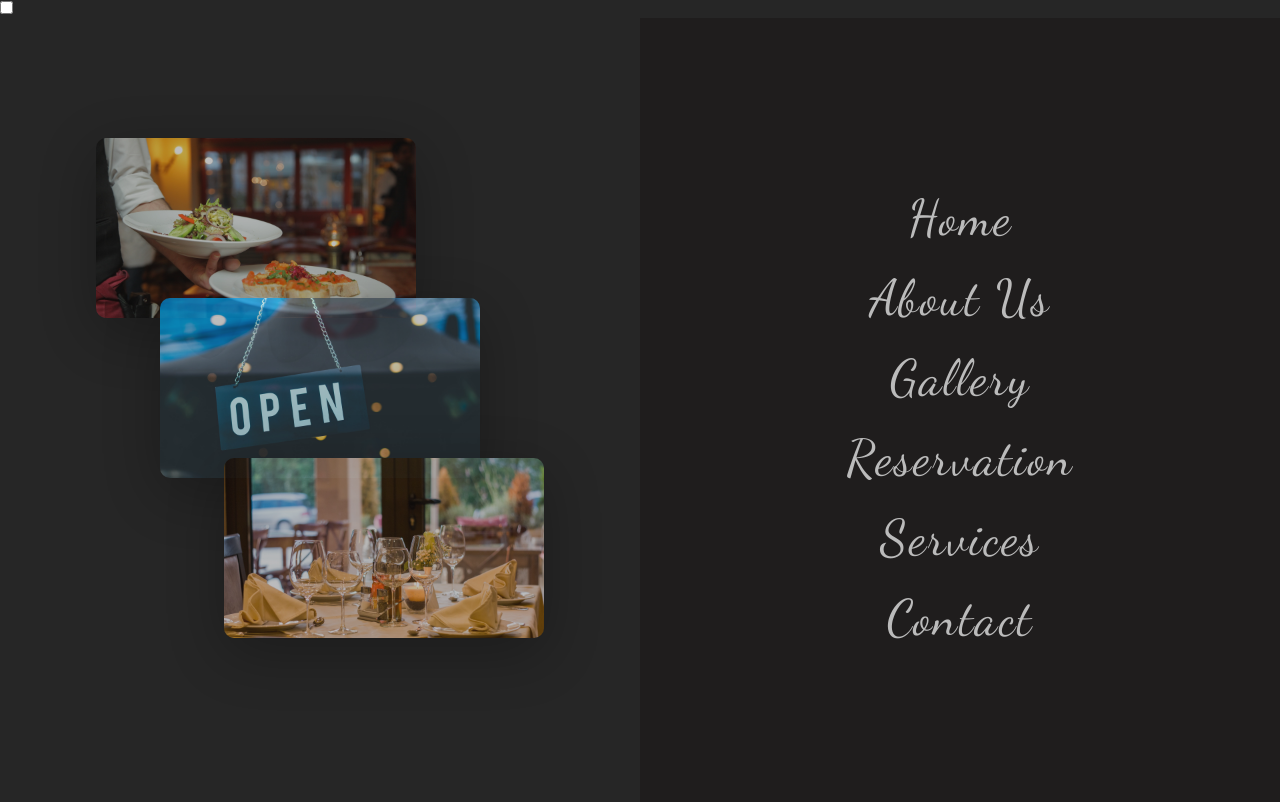
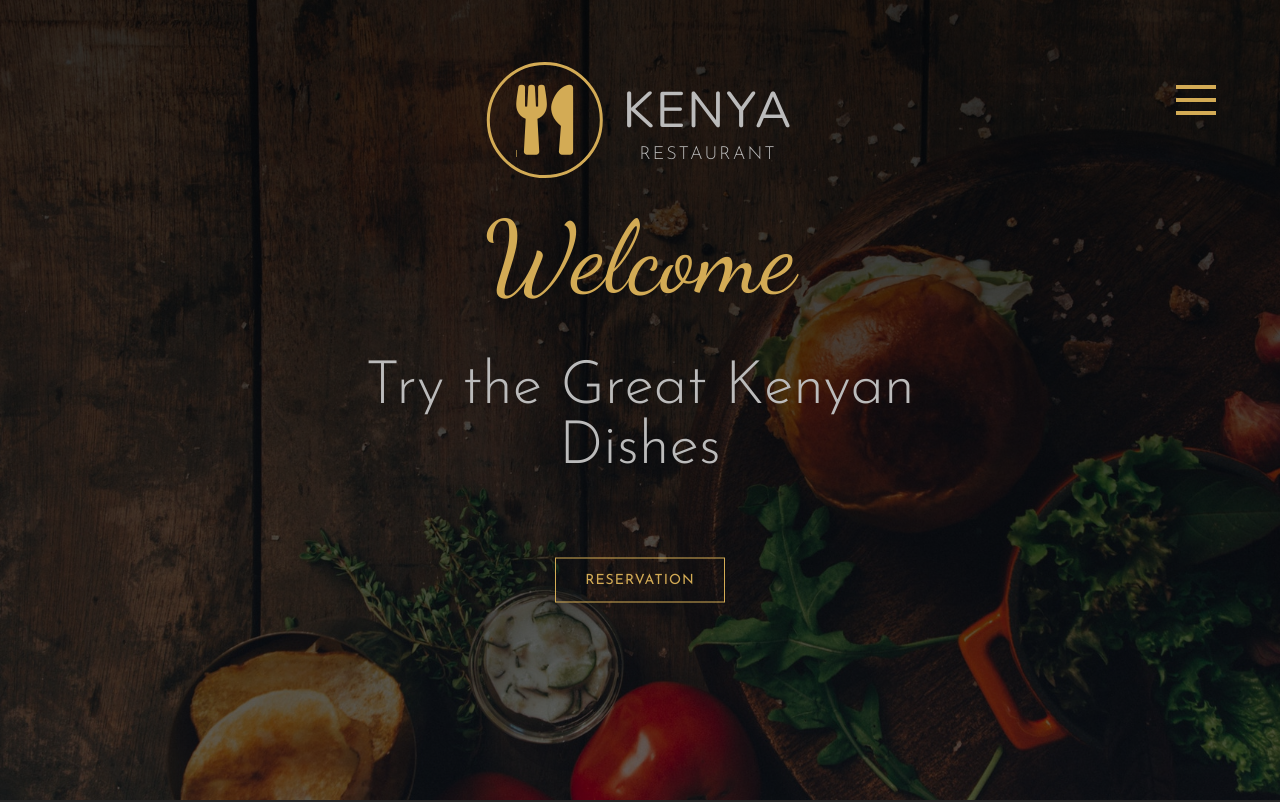
Before and after one commit to briancollins081/SASS-Projects-css-advanced, a website: page section_2_restaurant_project/index.html in a window 1280 px wide. Shown: the top 802 px of the page. Drawn offline with nearby package versions, Linux system fonts and the light colour scheme.

Commit message:
Finished restaurant site

```diff
--- a/section_2_restaurant_project/index.html
+++ b/section_2_restaurant_project/index.html
@@ -15,8 +15,8 @@
 
 <body>
     <nav class="navbar">
-        <input type="checkbox" name="check" id="check" class="checkbox" />
-        <div class="hambuger-menu">
+        <input type="checkbox" name="check" id="check" class="checkbox" hidden />
+        <div class="hamburger-menu">
             <label for="check" class="menu">
                 <div class="menu-line menu-line-1"></div>
                 <div class="menu-line menu-line-2"></div>
--- a/section_2_restaurant_project/scss/_components.scss
+++ b/section_2_restaurant_project/scss/_components.scss
@@ -1,3 +1,26 @@
+.hamburger-menu {
+  width: 40px;
+  height: 40px;
+  position: fixed;
+  right: 5%;
+  top: 10%;
+  z-index: 300;
+  .menu {
+    @extend %fullSpace;
+    display: flex;
+    flex-direction: column;
+    justify-content: space-around;
+    cursor: pointer;
+    transition: transform 0.5s;
+    &-line {
+      width: 100%;
+      height: 4px;
+      background-color: $color-primary;
+      transform-origin: right;
+      transition: all .5s .5s;
+    }
+  }
+}
 .logo {
   font-size: 70px;
   color: $color-primary;
--- a/section_2_restaurant_project/scss/_layouts.scss
+++ b/section_2_restaurant_project/scss/_layouts.scss
@@ -8,7 +8,8 @@
       height: 100vh;
       background-color: $color-dark;
       position: fixed;
-      left: 0;
+      left: -50vw;
+      transition: left 0.8s cubic-bezier(1, 0, 0, 1);
       .left-img {
         width: 50%;
         position: absolute;
@@ -34,8 +35,9 @@
       height: 100vh;
       background-color: #1f1d1d;
       position: fixed;
-      right: 0;
+      right: -50vw;
       @include flexLayoutCentered;
+      transition: right 0.8s cubic-bezier(1, 0, 0, 1);
       .nav-list {
         &-item {
           list-style: none;
@@ -59,6 +61,25 @@
     }
   }
 }
+.checkbox:checked ~ .navbar-navigation .navbar-navigation-left {
+  left: 0;
+}
+.checkbox:checked ~ .navbar-navigation .navbar-navigation-right {
+  right: 0;
+}
+.checkbox:checked ~ .hamburger-menu .menu {
+  transform: rotateZ(90deg);
+}
+.checkbox:checked ~ .hamburger-menu .menu-line-1 {
+  transform: rotateZ(-40deg);
+}
+.checkbox:checked ~ .hamburger-menu .menu-line-2 {
+  opacity: 0;
+}
+.checkbox:checked ~ .hamburger-menu .menu-line-3 {
+  transform: rotateZ(40deg);
+}
+
 .header {
   width: 100%;
   height: 100vh;
```
Also changed, not shown: section_2_restaurant_project/css/main.css.
